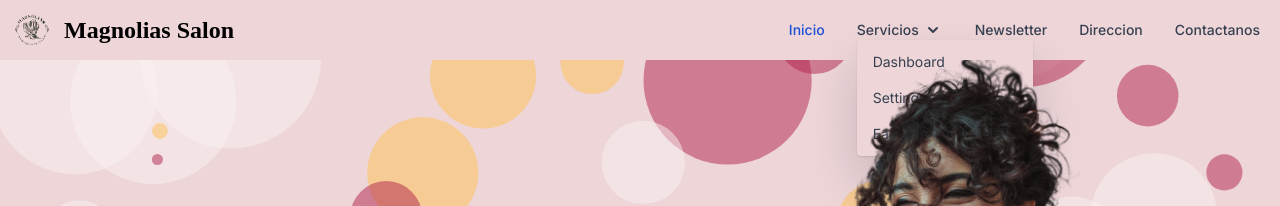
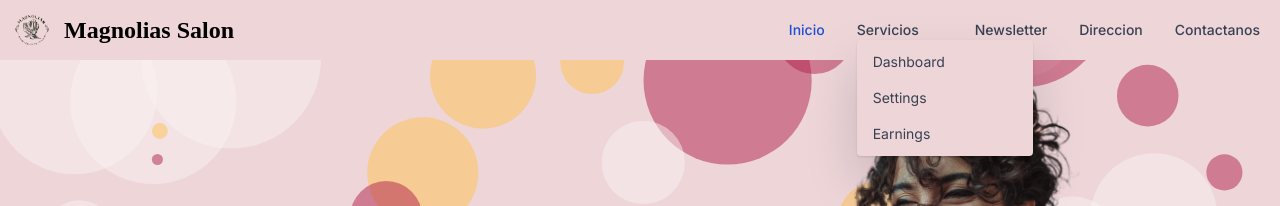
Before and after one commit to galletafromjell666/magnolias-lading-page, a React (Create React App) app: page / in a window 1280 px wide. Both pictures are taken after a click on the button "Servicios". Shown: the top 206 px of the page. Built offline with nearby package versions, Linux system fonts and the light colour scheme; a web font is replaced by a local one.

Commit message:
fix navbar z position

```diff
--- a/src/components/Navbar.jsx
+++ b/src/components/Navbar.jsx
@@ -35,9 +35,6 @@ const Navbar = () => {
             viewBox="0 0 20 20"
             xmlns="http://www.w3.org/2000/svg"
           >
-            <path
-              d="M3 5a1 1 0 011-1h12a1 1 0 110 2H4a1 1 0 01-1-1zM3 10a1 1 0 011-1h12a1 1 0 110 2H4a1 1 0 01-1-1zM3 15a1 1 0 011-1h12a1 1 0 110 2H4a1 1 0 01-1-1z"
-            ></path>
           </svg>
         </button>
         <div
@@ -78,16 +75,13 @@ const Navbar = () => {
                   viewBox="0 0 20 20"
                   xmlns="http://www.w3.org/2000/svg"
                 >
-                  <path
-                    d="M5.293 7.293a1 1 0 011.414 0L10 10.586l3.293-3.293a1 1 0 111.414 1.414l-4 4a1 1 0 01-1.414 0l-4-4a1 1 0 010-1.414z"
-                  ></path>
                 </svg>
               </button>
               <div
                 id="dropdownNavbar"
                 className={
                   (isDropdownHover ? "absolute" : "hidden") +
-                  " drop-shadow-2xl z-10 font-normal bg-primary divide-y divide-gray-100 rounded shadow w-44 "
+                  " drop-shadow-2xl z-20 font-normal bg-primary divide-y divide-gray-100 rounded shadow w-44 "
                 }
               >
                 <ul
```
